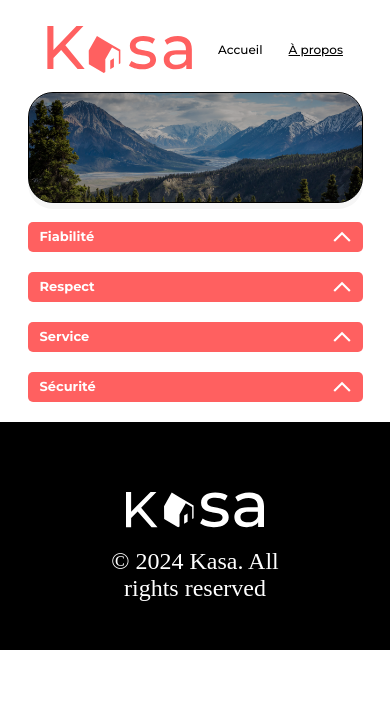
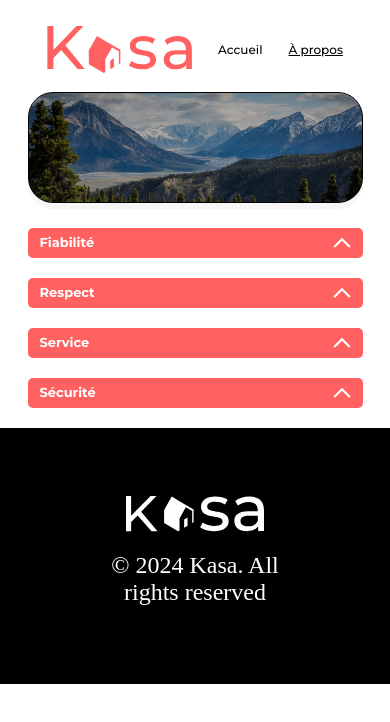
Before and after one commit to pclmentc/Projet_8_clement_colas_pierre_Kasa, a React (Vite) app in the folder front/: page /a-propos in a window 390 px wide. Shown: the top 722 px of the page. Built offline with nearby package versions, Linux system fonts and the light colour scheme.

Commit message:
fix footer padding

```diff
--- a/front/src/components/Collapse/Collapse.scss
+++ b/front/src/components/Collapse/Collapse.scss
@@ -87,7 +87,7 @@
 	@media only screen and (max-width: 435px) {
 
 	width: 335px;
-	padding-top: 19px;
+	padding-top: 25px;
 	padding-bottom: 0;
 
 
--- a/front/src/components/Footer/Footer.scss
+++ b/front/src/components/Footer/Footer.scss
@@ -18,10 +18,10 @@
 		background-color: black;
 		color: #fff;
 		text-align: center;
-		padding: 10px;
+		padding: 2%;
 
 		@media only screen and (max-width: 435px) {
-			padding-bottom: 48px;
+			padding-bottom: 20%;
 
 
 		}
--- a/front/src/components/Navbar/Navbar.scss
+++ b/front/src/components/Navbar/Navbar.scss
@@ -1,4 +1,5 @@
 @import '../../style.scss';
+
 .lmj-logo {
     width: 210px;
     height: 68px;
--- a/front/src/pages/A-propos/Apropos.scss
+++ b/front/src/pages/A-propos/Apropos.scss
@@ -1,4 +1,4 @@
-
+@import '../../style.scss';
 .backImg1 {
   margin: 50px auto 0;
   display: flex;
@@ -15,6 +15,7 @@
   border-radius: 25px;
   box-shadow: 0 6px #f6f6f6;
   background-image: url('../../assets/aPropos.png');
+
   @media only screen and (max-width: 435px) {
 		width: 335px;
     height: 111px;
--- a/front/src/pages/Accueil/Accueil.scss
+++ b/front/src/pages/Accueil/Accueil.scss
@@ -1,4 +1,4 @@
-
+@import '../../style.scss';
 body{
     margin: 0;
     padding: 0;
--- a/front/src/style.scss
+++ b/front/src/style.scss
@@ -1,7 +1,17 @@
 $primary-color: #ff6060;
 
+html,body{
+  height: 100%;
+
+  @media only screen and (max-width: 435px) {
+
+    max-height: 670px;
+
+
+ }
+}
 *{
-  box-sizing: border-box
+  box-sizing: border-box;
 }
 
 @import url('https://fonts.googleapis.com/css2?family=Montserrat:ital,wght@0,100;0,200;0,300;0,400;0,500;0,600;0,700;0,800;0,900;1,100;1,200;1,300;1,400;1,500;1,600;1,700;1,800;1,900&display=swap');
```
